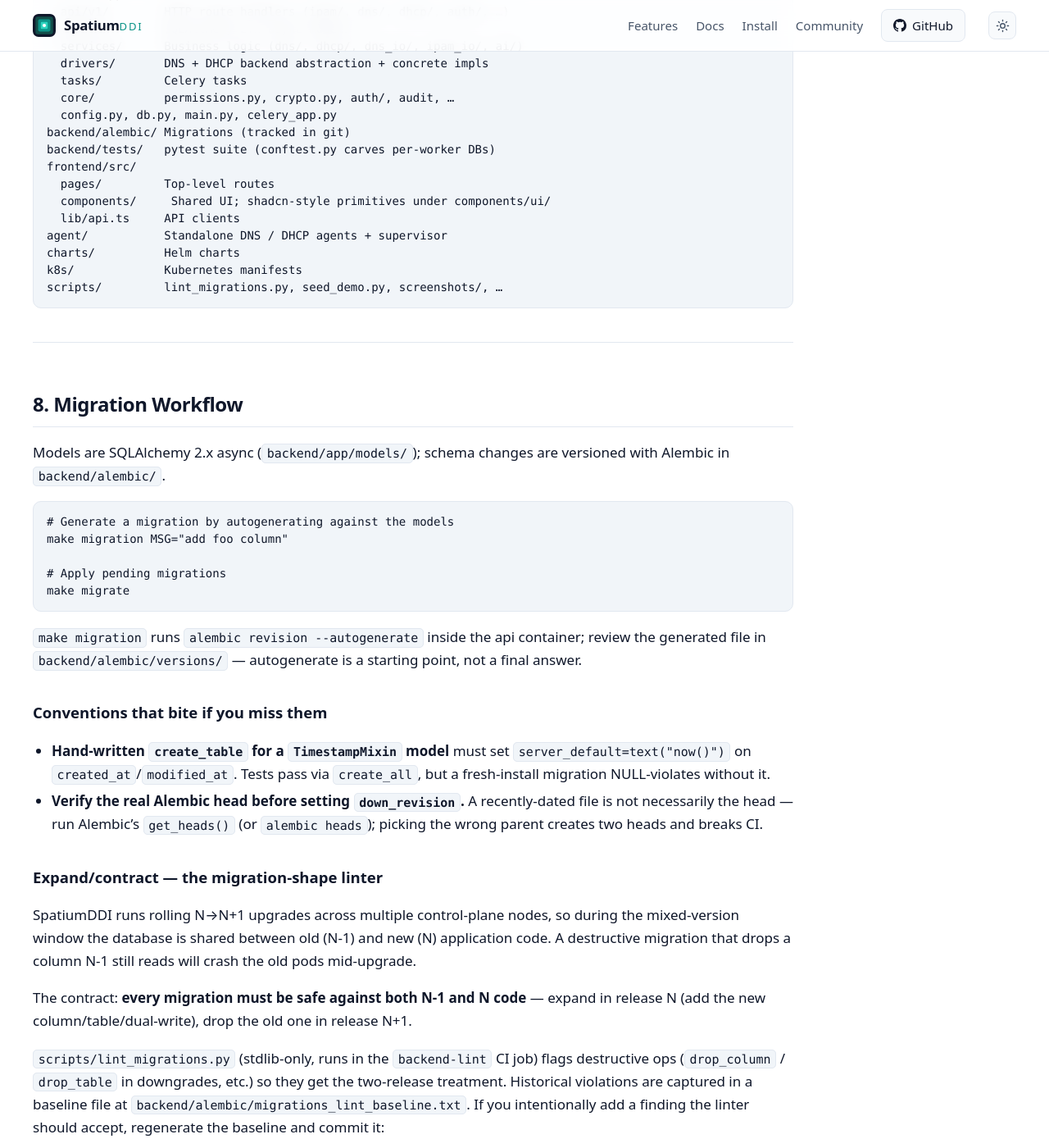
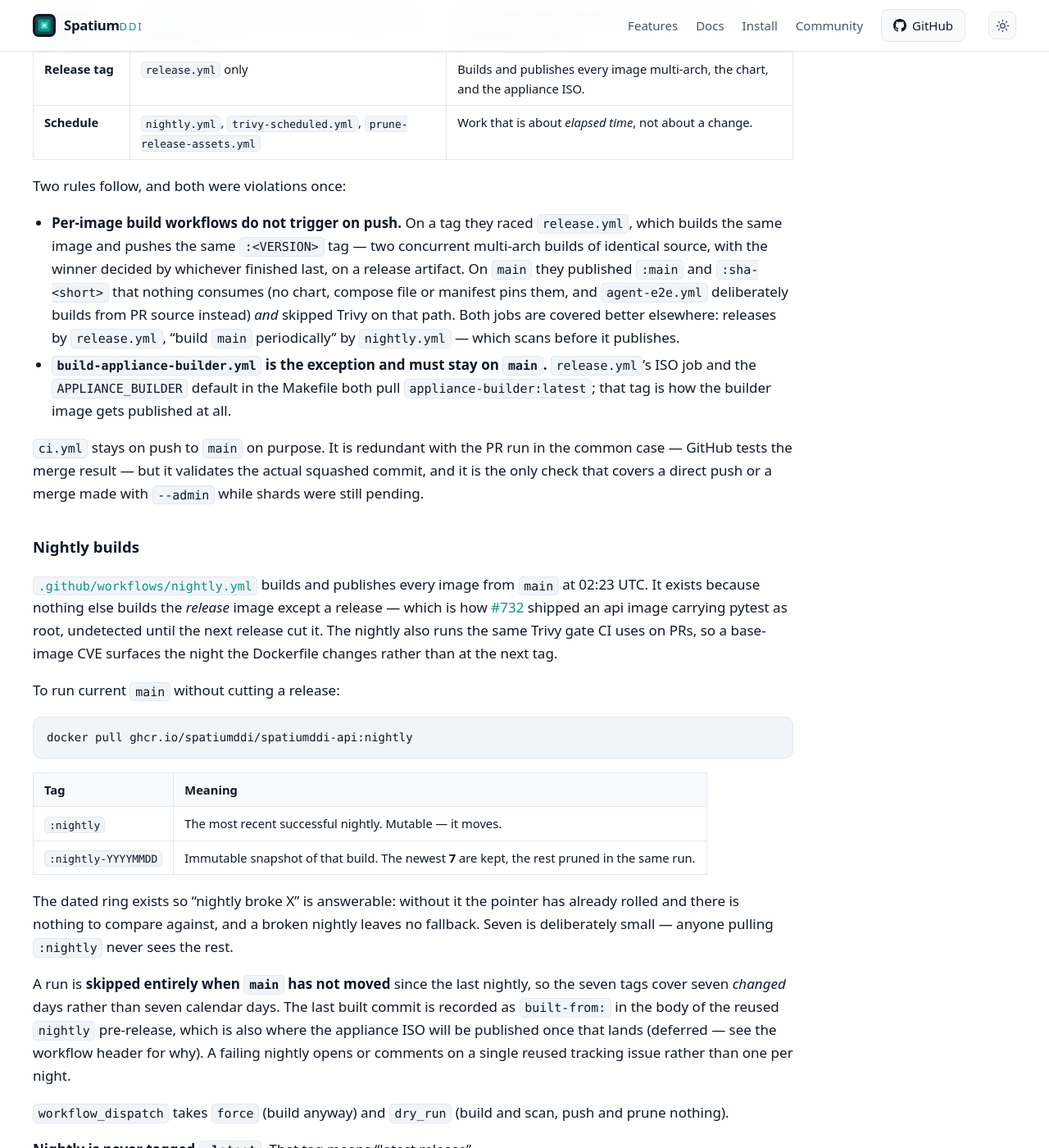
Before and after one commit to spatiumddi/spatiumddi.github.io, a Jekyll site: the page built from DEVELOPMENT.md, in a window 1280 px wide and 1400 px high, scrolled down 6285 px. Shown: the whole window at 82% size. Built offline with Jekyll 4.4.1, drawn with Linux system fonts in a browser that asks for light colours; our own code applies the rules of GitHub Pages for plain Markdown files; some of the changed text lies outside the part shown.

Commit message:
docs: publish main@825eada
Mirrored from spatiumddi/spatiumddi@825eada73067c290295ac9d007321eed4948ae97 by the docs-publish workflow. Do not edit this repository directly.

````diff
--- a/DEVELOPMENT.md
+++ b/DEVELOPMENT.md
@@ -234,6 +234,79 @@ Branch protection on `main` gates on these checks. `make ci` reproduces
 the two lint jobs and the frontend build locally; `make test` reproduces
 the backend test job (single-runner rather than sharded).
 
+### What runs when — the trigger policy
+
+Every workflow trigger should answer "what would we miss without it?".
+Three of the four events have distinct jobs:
+
+| Event | Runs | Why |
+|---|---|---|
+| **Pull request** | `ci.yml`, the per-image builds (single-arch + **Trivy**), `agent-e2e.yml` | Where correctness is gated. Nothing merges without it. |
+| **Push to `main`** | `ci.yml`, `docs-publish.yml`, `build-appliance-builder.yml` | Post-merge safety net + the two things that must be *published* from `main`. |
+| **Release tag** | `release.yml` only | Builds and publishes every image multi-arch, the chart, and the appliance ISO. |
+| **Schedule** | `nightly.yml`, `trivy-scheduled.yml`, `prune-release-assets.yml` | Work that is about *elapsed time*, not about a change. |
+
+Two rules follow, and both were violations once:
+
+- **Per-image build workflows do not trigger on push.** On a tag they raced
+  `release.yml`, which builds the same image and pushes the same
+  `:<VERSION>` tag — two concurrent multi-arch builds of identical source,
+  with the winner decided by whichever finished last, on a release
+  artifact. On `main` they published `:main` and `:sha-<short>` that
+  nothing consumes (no chart, compose file or manifest pins them, and
+  `agent-e2e.yml` deliberately builds from PR source instead) *and* skipped
+  Trivy on that path. Both jobs are covered better elsewhere: releases by
+  `release.yml`, "build `main` periodically" by `nightly.yml` — which
+  scans before it publishes.
+- **`build-appliance-builder.yml` is the exception and must stay on
+  `main`.** `release.yml`'s ISO job and the `APPLIANCE_BUILDER` default in
+  the Makefile both pull `appliance-builder:latest`; that tag is how the
+  builder image gets published at all.
+
+`ci.yml` stays on push to `main` on purpose. It is redundant with the PR
+run in the common case — GitHub tests the merge result — but it validates
+the actual squashed commit, and it is the only check that covers a direct
+push or a merge made with `--admin` while shards were still pending.
+
+### Nightly builds
+
+[`.github/workflows/nightly.yml`](../.github/workflows/nightly.yml) builds
+and publishes every image from `main` at 02:23 UTC. It exists because
+nothing else builds the *release* image except a release — which is how
+[#732](https://github.com/spatiumddi/spatiumddi/issues/732) shipped an api
+image carrying pytest as root, undetected until the next release cut it.
+The nightly also runs the same Trivy gate CI uses on PRs, so a base-image
+CVE surfaces the night the Dockerfile changes rather than at the next tag.
+
+To run current `main` without cutting a release:
+
+```bash
+docker pull ghcr.io/spatiumddi/spatiumddi-api:nightly
+```
+
+| Tag | Meaning |
+|---|---|
+| `:nightly` | The most recent successful nightly. Mutable — it moves. |
+| `:nightly-YYYYMMDD` | Immutable snapshot of that build. The newest **7** are kept, the rest pruned in the same run. |
+
+The dated ring exists so "nightly broke X" is answerable: without it the
+pointer has already rolled and there is nothing to compare against, and a
+broken nightly leaves no fallback. Seven is deliberately small — anyone
+pulling `:nightly` never sees the rest.
+
+A run is **skipped entirely when `main` has not moved** since the last
+nightly, so the seven tags cover seven *changed* days rather than seven
+calendar days. The last built commit is recorded as `built-from:` in the
+body of the reused `nightly` pre-release, which is also where the appliance
+ISO will be published once that lands (deferred — see the workflow header
+for why). A failing nightly opens or comments on a single reused tracking
+issue rather than one per night.
+
+`workflow_dispatch` takes `force` (build anyway) and `dry_run` (build and
+scan, push and prune nothing).
+
+**Nightly is never tagged `:latest`.** That tag means "latest release".
+
 ---
 
 ## 7. Repo Layout
````
